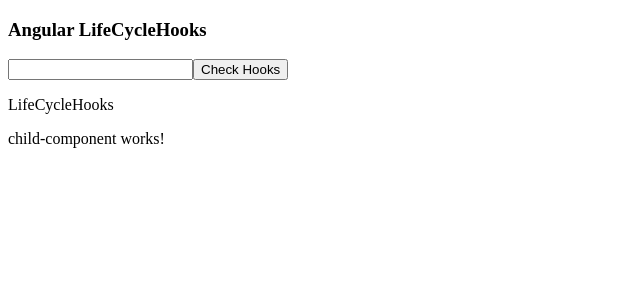
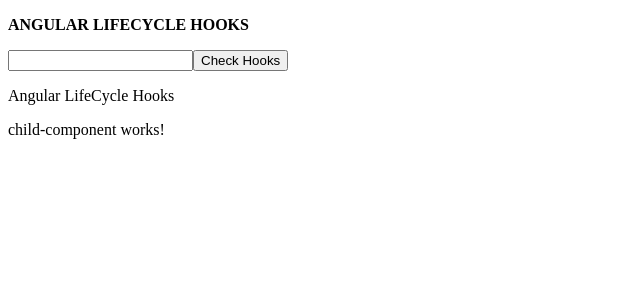
Before and after one commit to arjunpndt/lifeCycleHooks, an Angular app: page / in a window 1280 px wide. Shown: the top 300 px of the page, without its empty margins (0-640 px from the left). Built offline with nearby package versions, Linux system fonts and the light colour scheme.

Commit message:
costum pipe added

```diff
--- a/src/app/app.component.html
+++ b/src/app/app.component.html
@@ -1,6 +1,7 @@
-<h3><b>Angular LifeCycleHooks</b></h3>
+<!-- use bold costum pipe here -->
+<p><span [innerHTML]="title | uppercase | bold"></span></p>
 <input type="text" #inputValue />
 <button (click)="checkHooks(inputValue)">Check Hooks</button>
-<!-- <p NgIf="title">{{ title }}</p> -->
+
 <p>{{ title }}</p>
 <app-child-component [message]="inputVal"></app-child-component>
--- a/src/app/app.component.ts
+++ b/src/app/app.component.ts
@@ -6,7 +6,7 @@
   styleUrls: ['./app.component.css'],
 })
 export class AppComponent implements OnInit, DoCheck {
-  title = 'LifeCycleHooks';
+  title = 'Angular LifeCycle Hooks';
   inputVal = '';
 
   // OnIinit = false;
--- a/src/app/app.module.ts
+++ b/src/app/app.module.ts
@@ -4,11 +4,13 @@
 import { AppRoutingModule } from './app-routing.module';
 import { AppComponent } from './app.component';
 import { ChildComponentComponent } from './child-component/child-component.component';
+import { BoldPipe } from './custom-pipes/bold.pipe';
 
 @NgModule({
   declarations: [
     AppComponent,
-    ChildComponentComponent
+    ChildComponentComponent,
+    BoldPipe
   ],
   imports: [
     BrowserModule,
--- /dev/null
+++ b/src/app/custom-pipes/bold.pipe.ts
@@ -0,0 +1,11 @@
+import { Pipe, PipeTransform } from '@angular/core';
+
+@Pipe({
+  name: 'bold',
+})
+export class BoldPipe implements PipeTransform {
+  // constructor(private sanitizer: Sanitizer) {}
+  transform(value: string): any {
+    return '<b>' + value + '</b>';
+  }
+}
```
Also changed, not shown: 1 other file (tests, documents, lock files or other folders).
